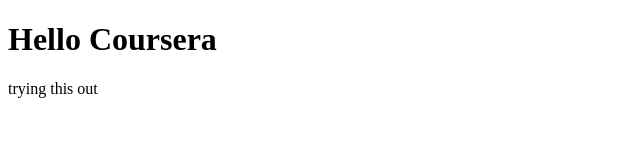
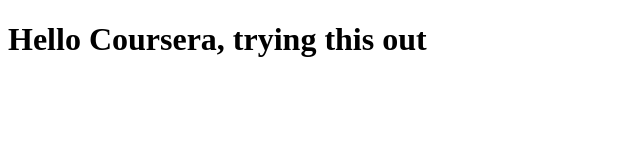
Before and after one commit to Vkodali117/Test, a plain HTML site: page site/index.html in a window 1280 px wide. Shown: the whole page, without its empty margins (0-640 px from the left). Drawn offline with Linux system fonts and the light colour scheme.

Commit message:
small change

```diff
--- a/site/index.html
+++ b/site/index.html
@@ -6,7 +6,6 @@
 	<title>Hello Coursera</title>
 </head>
 <body>
-<h1>Hello Coursera</h1>
-<div>trying this out</div>
+<h1>Hello Coursera, trying this out</h1>
 </body>
 </html>
```
